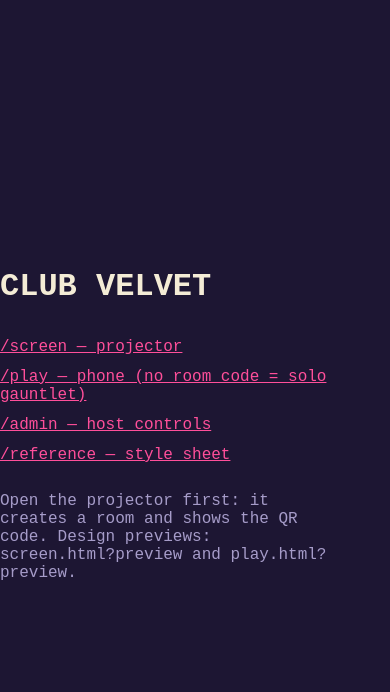
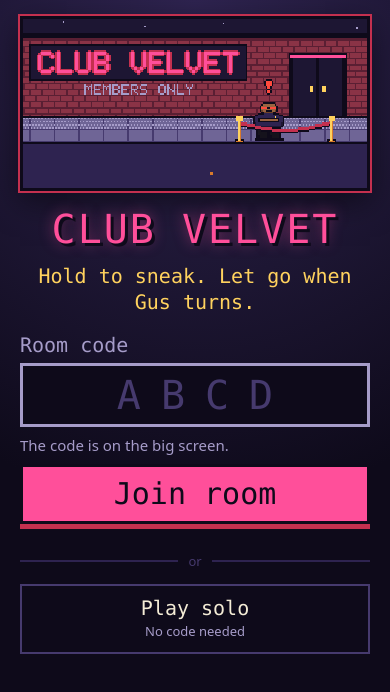
Before and after one commit to stevensu04/Tanda_Mango, a website built with Vite: page web/index.html in a window 390 px wide. Built offline with nearby package versions, Linux system fonts and the light colour scheme; a web font is replaced by a local one.

Commit message:
Player home page: club entrance with room-code join
Replace the dev link list on / with a phone-first entrance: the existing
street art with Gus at the rope, the one-line rule, a 4-letter Room code
field, Join room, and a secondary Play solo link. No admin or dev links.

The code field accepts lowercase, spaces, and pasted play links. Short
or empty codes get an inline hint. Before navigating, the page asks the
room server whether the room exists using a throwaway phone token, so a
wrong code stays on the home page with the code selected for retyping.
A correct code goes to the existing play.html?room=ABCD flow.

When the on-screen keyboard covers the page, the backdrop folds away so
the field and button stay visible.

Co-Authored-By: Claude Opus 5.5 <noreply@anthropic.com>

```diff
--- a/web/index.html
+++ b/web/index.html
@@ -2,20 +2,98 @@
 <html lang="en">
 <head>
   <meta charset="utf-8" />
-  <meta name="viewport" content="width=device-width, initial-scale=1" />
+  <meta name="viewport" content="width=device-width, initial-scale=1, viewport-fit=cover, interactive-widget=resizes-content" />
+  <meta name="theme-color" content="#1d1633" />
   <title>CLUB VELVET</title>
   <style>
-    body { margin: 0; min-height: 100vh; background: #1d1633; color: #f4ecd6; font: 16px ui-monospace, monospace; display: grid; place-content: center; gap: 12px; }
-    a { color: #ff4f9a; }
-    p { color: #a69cc9; max-width: 34ch; }
+    @font-face { font-family: ClubPixel; src: url(/fonts/fusion-pixel-10px-zh_tw.woff2) format('woff2'); font-display: swap; }
+    :root {
+      --ink: #0e0a1a; --night: #1d1633; --asphalt: #2e2350; --asphalt-hi: #463a6e; --stone-hi: #a69cc9;
+      --paper: #f4ecd6; --velvet: #c4304f; --neon: #ff4f9a; --lamp: #ffd25e; --alert: #ff4a3d;
+      --pix: ClubPixel, ui-monospace, Menlo, monospace;
+    }
+    * { box-sizing: border-box; }
+    html { background: var(--ink); }
+    body {
+      margin: 0; min-height: 100vh; min-height: 100svh;
+      background: radial-gradient(120% 60% at 50% 0%, var(--asphalt) 0%, var(--night) 55%, var(--ink) 100%);
+      color: var(--paper); font: 16px/1.4 system-ui, -apple-system, sans-serif;
+      -webkit-tap-highlight-color: transparent;
+    }
+    main {
+      width: 100%; max-width: 420px; margin: 0 auto;
+      padding: max(16px, env(safe-area-inset-top)) 20px max(20px, env(safe-area-inset-bottom));
+      display: flex; flex-direction: column; gap: 14px;
+    }
+    #art {
+      display: block; width: 100%; height: auto; max-height: 30svh; object-fit: cover;
+      aspect-ratio: 2 / 1; image-rendering: pixelated; border: 3px solid var(--ink);
+      box-shadow: 0 0 0 2px var(--velvet), 0 10px 30px #0008; background: var(--night);
+    }
+    h1 {
+      margin: 4px 0 0; font: 40px/1 var(--pix); letter-spacing: 2px; text-align: center;
+      color: var(--neon); text-shadow: 3px 3px 0 var(--ink), 0 0 14px #ff4f9a88;
+    }
+    .tag { margin: 0; text-align: center; font: 20px/1.3 var(--pix); color: var(--lamp); }
+    form { display: flex; flex-direction: column; gap: 8px; margin-top: 6px; }
+    label { font: 20px/1 var(--pix); color: var(--stone-hi); }
+    #code {
+      width: 100%; height: 64px; padding: 0 12px; border: 3px solid var(--stone-hi); border-radius: 0;
+      background: var(--ink); color: var(--paper); caret-color: var(--neon);
+      font: 40px/1 var(--pix); letter-spacing: 0.5em; text-indent: 0.5em; text-align: center; text-transform: uppercase;
+      -webkit-appearance: none; appearance: none;
+    }
+    #code::placeholder { color: var(--asphalt-hi); }
+    #code:focus { outline: none; border-color: var(--lamp); box-shadow: 0 0 0 3px #ffd25e55; }
+    #code[aria-invalid="true"] { border-color: var(--alert); }
+    #hint { margin: 0; min-height: 1.4em; font-size: 15px; color: var(--stone-hi); }
+    #hint.bad { color: #ff8a7d; font-weight: 600; }
+    #go {
+      height: 60px; border: 3px solid var(--ink); border-radius: 0; cursor: pointer;
+      background: var(--neon); color: var(--ink); font: 30px/1 var(--pix);
+      box-shadow: 0 5px 0 var(--velvet), 0 5px 0 3px var(--ink); margin-bottom: 8px;
+      touch-action: manipulation;
+    }
+    #go:active:not(:disabled) { transform: translateY(4px); box-shadow: 0 1px 0 var(--velvet), 0 1px 0 3px var(--ink); }
+    #go:disabled { background: var(--stone-hi); cursor: progress; }
+    #go:focus-visible, .solo:focus-visible { outline: 3px solid var(--lamp); outline-offset: 3px; }
+    .or { display: flex; align-items: center; gap: 10px; margin: 6px 0 0; color: var(--asphalt-hi); font-size: 13px; }
+    .or::before, .or::after { content: ''; flex: 1; height: 2px; background: var(--asphalt); }
+    .solo {
+      display: block; padding: 12px; text-align: center; text-decoration: none;
+      border: 2px solid var(--asphalt-hi); color: var(--paper); font: 20px/1 var(--pix);
+    }
+    .solo small { display: block; margin-top: 6px; font: 13px/1.2 system-ui, sans-serif; color: var(--stone-hi); }
+    /* Keyboard up: Android shrinks the page (max-height), iOS overlays it (home.ts adds .kb). */
+    @media (max-height: 520px) {
+      main { gap: 8px; padding-top: 10px; }
+      #art, .or, .solo { display: none; }
+      h1 { font-size: 30px; }
+    }
+    .kb main { gap: 8px; padding-top: 10px; }
+    .kb #art, .kb .or, .kb .solo { display: none; }
+    .kb h1 { font-size: 30px; }
+    @media (min-width: 700px) and (min-height: 700px) {
+      main { max-width: 460px; padding-top: 7vh; }
+    }
   </style>
 </head>
 <body>
-  <h1>CLUB VELVET</h1>
-  <a href="/screen.html">/screen &mdash; projector</a>
-  <a href="/play.html">/play &mdash; phone (no room code = solo gauntlet)</a>
-  <a href="/admin.html">/admin &mdash; host controls</a>
-  <a href="/reference.html">/reference &mdash; style sheet</a>
-  <p>Open the projector first: it creates a room and shows the QR code. Design previews: screen.html?preview and play.html?preview.</p>
+  <main>
+    <canvas id="art" width="224" height="112" role="img" aria-label="Gus the bouncer at the velvet rope outside Club Velvet"></canvas>
+    <h1>CLUB VELVET</h1>
+    <p class="tag">Hold to sneak. Let go when Gus turns.</p>
+    <form id="join" action="play.html" method="get" novalidate autocomplete="off">
+      <label for="code">Room code</label>
+      <input id="code" name="room" type="text" inputmode="text" maxlength="40" placeholder="ABCD"
+             autocapitalize="characters" autocorrect="off" autocomplete="off" spellcheck="false" enterkeyhint="go"
+             aria-describedby="hint" />
+      <p id="hint" aria-live="polite">The code is on the big screen.</p>
+      <button id="go" type="submit">Join room</button>
+    </form>
+    <p class="or">or</p>
+    <a class="solo" href="play.html">Play solo<small>No code needed</small></a>
+  </main>
+  <script type="module" src="/src/home.ts"></script>
 </body>
 </html>
--- /dev/null
+++ b/web/src/home.ts
@@ -0,0 +1,134 @@
+// Player front door (index.html). Only this page uses this file.
+// Backdrop: the existing Club Velvet street + Gus, cropped to the rope and door.
+// Join: check the code with the room server first, so a wrong code stays here to be fixed.
+import { C } from './pix/palette';
+import { drawStreet, drawRope, drawGus } from './pix/scene';
+import type { GusPose } from './pix/sprites';
+
+// ---------- backdrop ----------
+const CROP = { x: 92, y: 0, w: 224, h: 112 };
+const art = document.getElementById('art') as HTMLCanvasElement;
+const actx = art.getContext('2d')!;
+art.width = CROP.w; art.height = CROP.h;
+const street = document.createElement('canvas');
+street.width = 320; street.height = 180;
+const sctx = street.getContext('2d')!;
+actx.imageSmoothingEnabled = false; sctx.imageSmoothingEnabled = false;
+const still = matchMedia('(prefers-reduced-motion: reduce)').matches;
+
+function paint(t: number) {
+  // Gus mostly faces the door, turns round for a beat every few seconds (the whole game in one loop).
+  const k = t % 5;
+  const pose: GusPose = still ? 'back' : k > 4.1 ? 'watch' : k > 3.7 ? 'tell' : 'back';
+  sctx.fillStyle = C.NIGHT; sctx.fillRect(0, 0, 320, 180);
+  drawStreet(sctx, t);
+  drawGus(sctx, pose, t);
+  drawRope(sctx, t);
+  actx.drawImage(street, CROP.x, CROP.y, CROP.w, CROP.h, 0, 0, CROP.w, CROP.h);
+}
+paint(0);
+if (!still) {
+  let last = 0;
+  const loop = (ms: number) => {
+    if (ms - last > 120) { last = ms; paint(ms / 1000); }   // ~8 fps: pixel-art pace, cheap on phones
+    requestAnimationFrame(loop);
+  };
+  requestAnimationFrame(loop);
+}
+
+// ---------- room code form ----------
+const form = document.getElementById('join') as HTMLFormElement;
+const input = document.getElementById('code') as HTMLInputElement;
+const hint = document.getElementById('hint') as HTMLParagraphElement;
+const btn = document.getElementById('go') as HTMLButtonElement;
+const BTN = btn.textContent ?? 'Join room';
+const KEY = 'club-velvet-last-code';
+const HINT = hint.textContent ?? '';
+
+/** Room codes are 4 letters. Takes "abcd", " AB-CD ", or a pasted play link. */
+function clean(raw: string): string {
+  const fromLink = raw.match(/[?&]room=([a-z]{4})/i);
+  if (fromLink) return fromLink[1].toUpperCase();
+  return raw.toUpperCase().replace(/[^A-Z]/g, '').slice(0, 4);
+}
+
+function say(msg: string, bad = true) {
+  hint.textContent = msg;
+  hint.classList.toggle('bad', bad && !!msg);
+  input.setAttribute('aria-invalid', bad && msg ? 'true' : 'false');
+}
+
+function busy(on: boolean) {
+  btn.disabled = on;
+  btn.textContent = on ? 'Checking…' : BTN;
+}
+
+input.addEventListener('input', () => {
+  const v = clean(input.value);
+  if (v !== input.value) input.value = v;
+  if (hint.classList.contains('bad')) say(HINT, false);
+});
+
+// Keyboard up: iOS covers the page instead of shrinking it, so fold the backdrop away
+// (.kb) whenever the visible area is much shorter than the page, and keep the button in view.
+const vv = window.visualViewport;
+function fitKeyboard() {
+  if (!vv) return;
+  const kb = vv.height < window.innerHeight - 120;
+  if (kb !== document.body.classList.contains('kb')) document.body.classList.toggle('kb', kb);
+  if (kb && document.activeElement === input) btn.scrollIntoView({ block: 'nearest' });
+}
+vv?.addEventListener('resize', fitKeyboard);
+input.addEventListener('focus', () => setTimeout(fitKeyboard, 300));
+
+/** Ask the room server whether the room exists. Uses a throwaway token, so it never joins anyone.
+ *  Resolves true/false, or null when the server can't be asked (then play.html handles it). */
+function roomExists(code: string): Promise<boolean | null> {
+  return new Promise((resolve) => {
+    let done = false;
+    let ws: WebSocket;
+    const finish = (v: boolean | null) => {
+      if (done) return;
+      done = true;
+      clearTimeout(timer);
+      try { ws.close(); } catch { /* ignore */ }
+      resolve(v);
+    };
+    const timer = window.setTimeout(() => finish(null), 2500);
+    try {
+      ws = new WebSocket(`${location.protocol === 'https:' ? 'wss' : 'ws'}://${location.host}/ws`);
+    } catch { finish(null); return; }
+    ws.onopen = () => ws.send(JSON.stringify({ t: 'hello', role: 'phone', token: `probe-${Math.random().toString(36).slice(2)}`, room: code }));
+    ws.onmessage = (e) => {
+      try {
+        const m = JSON.parse(e.data);
+        if (m && typeof m === 'object' && 'role' in m) finish(m.role !== 'no-room');
+      } catch { /* ignore */ }
+    };
+    ws.onerror = () => finish(null);
+  });
+}
+
+form.addEventListener('submit', async (e) => {
+  e.preventDefault();
+  const code = clean(input.value);
+  input.value = code;
+  if (code.length === 0) { say('Type the 4-letter code from the big screen.'); input.focus(); return; }
+  if (code.length < 4) { say(`Room codes have 4 letters. ${4 - code.length} more.`); input.focus(); return; }
+  sessionStorage.setItem(KEY, code);
+  busy(true);
+  const ok = await roomExists(code);
+  if (ok === false) {
+    busy(false);
+    say(`No room ${code} right now. Check the big screen and try again.`);
+    input.focus();
+    input.select();
+    return;
+  }
+  location.href = `play.html?room=${code}`;
+});
+
+// Arriving with a code (/?room=ABCD) or coming back with the browser's back button.
+const pre = clean(new URLSearchParams(location.search).get('room') ?? '') || sessionStorage.getItem(KEY) || '';
+if (pre) input.value = pre;
+window.addEventListener('pageshow', () => busy(false));   // back-forward cache keeps the old "Checking…"
```
